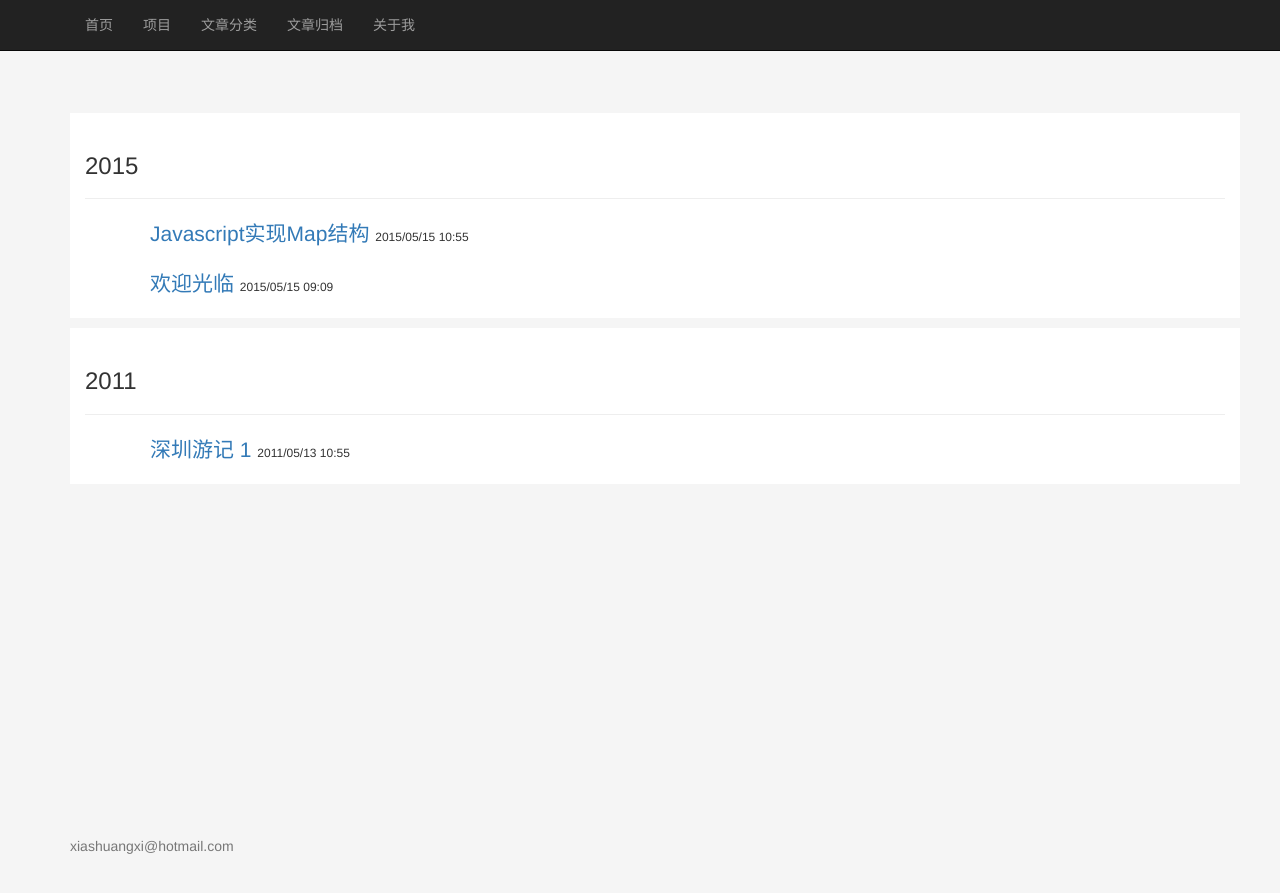
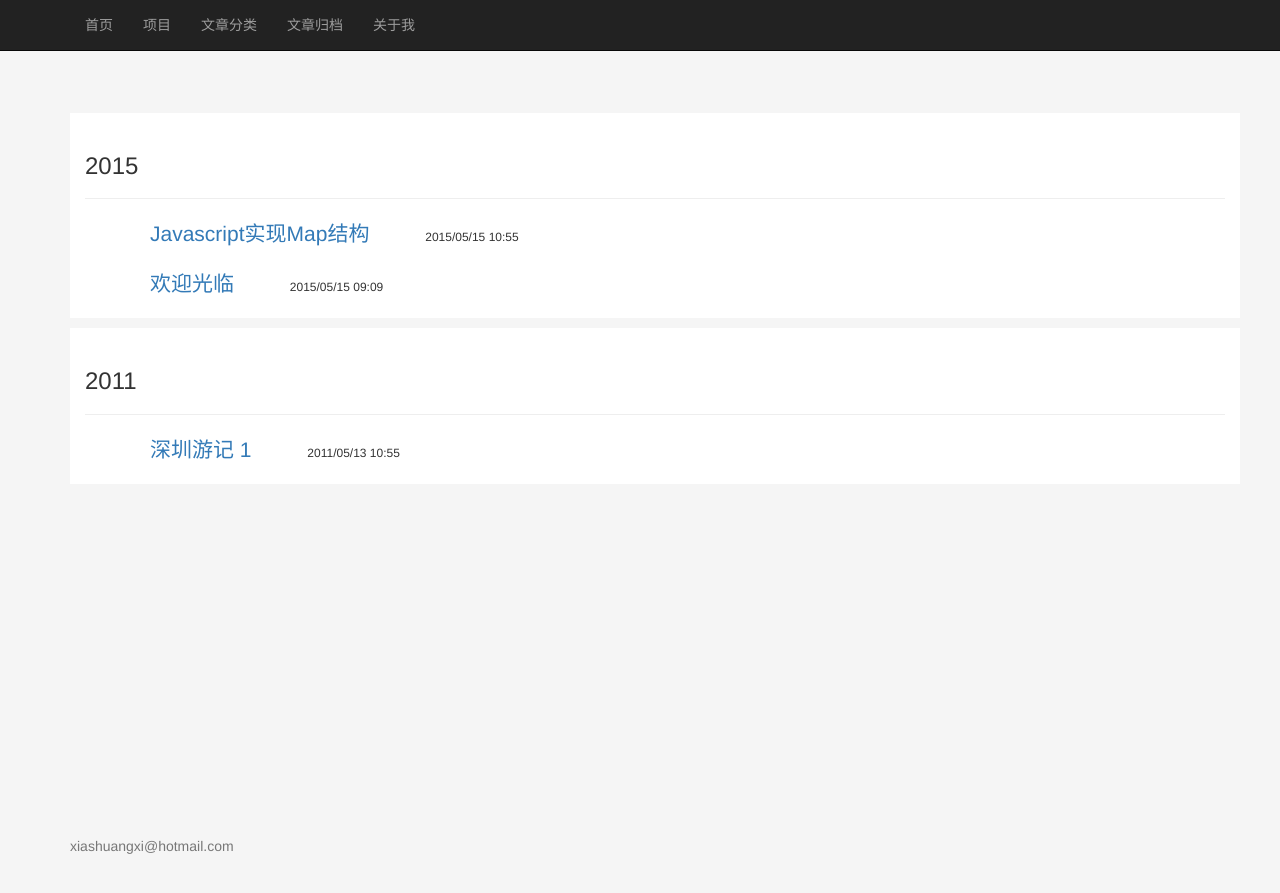
Before and after one commit to jinchangle/xiashuangxi.github.io, a Jekyll site: the page built from archive.html, in a window 1280 px wide. Shown: the top 893 px of the page. Built offline with Jekyll 4.4.1, drawn with Linux system fonts in a browser that asks for light colours; nearby versions of some CDN libraries.

Commit message:
Changes to be committed: 	modified:   _layouts/archive.html

```diff
--- a/_layouts/archive.html
+++ b/_layouts/archive.html
@@ -26,7 +26,7 @@
                         <div class="container" style='margin-left: 50px;'>
                             <p id='page.content' class="lead">
                                     <a href = '{{ post.url }}'>{{ post.title }}</a>
-                                    <span style="font-size:12px;">{{ post.date | date:"%Y/%m/%d %H:%M"}}</span>
+                                    <span style="font-size:12px;margin-left: 50px;">{{ post.date | date:"%Y/%m/%d %H:%M"}}</span>
                             </p>
 
 
```
